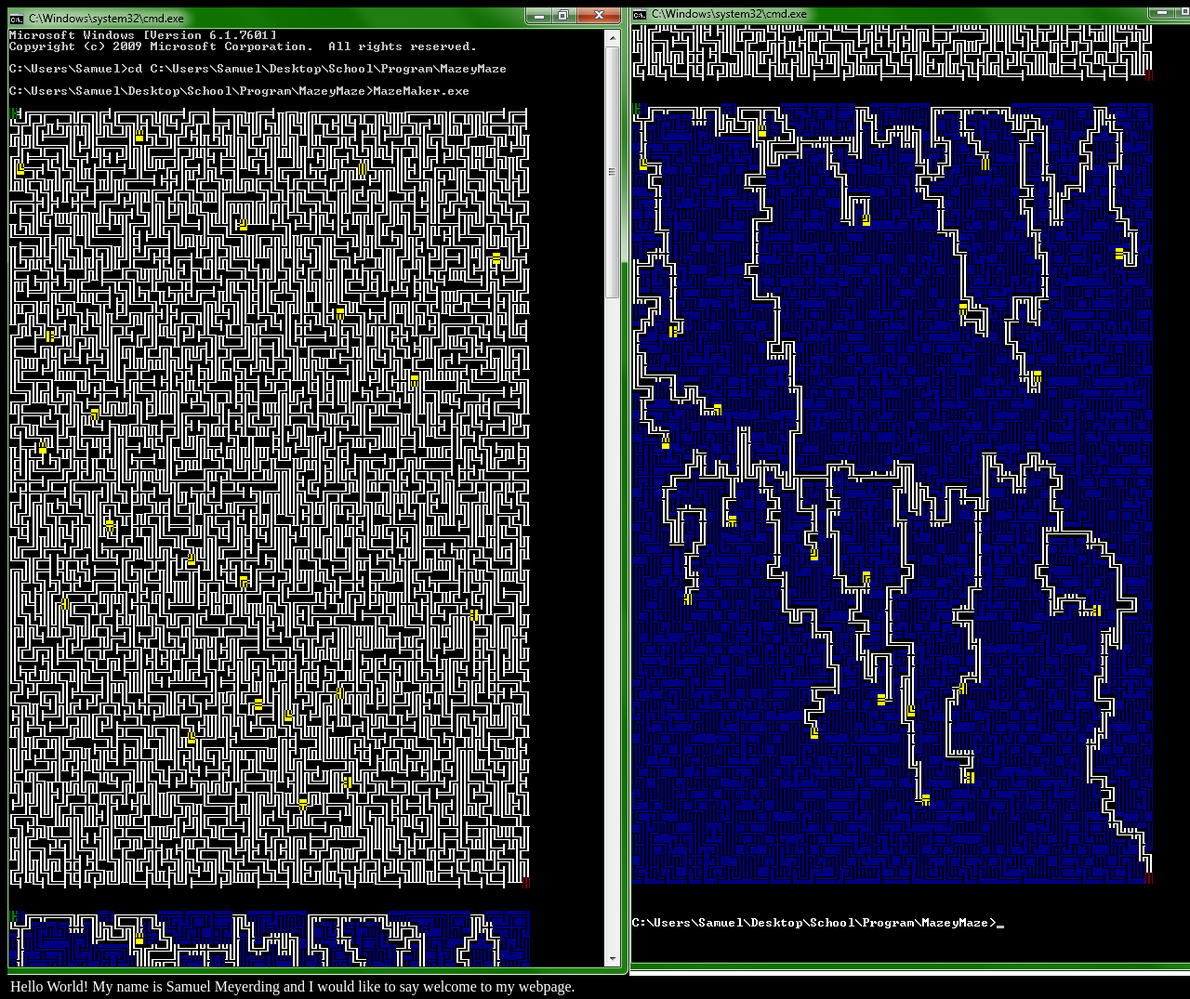
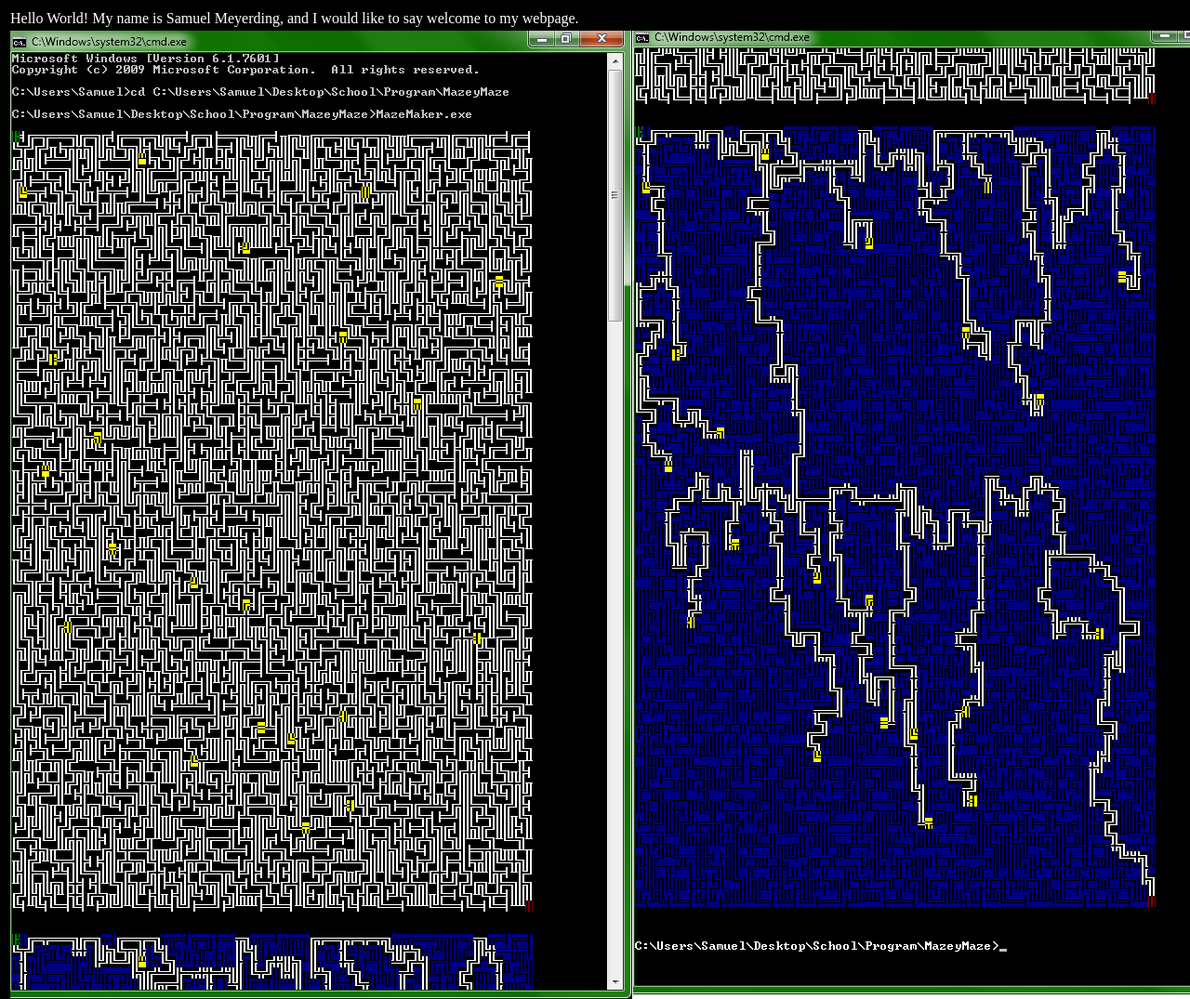
Before and after one commit to IcePlasma/iceplasma.github.io, a plain HTML site: page index.html in a window 1280 px wide. Shown: the top 1075 px of the page at 93% size. Drawn offline with Linux system fonts and the light colour scheme.

Commit message:
Update index.html

```diff
--- a/index.html
+++ b/index.html
@@ -5,10 +5,10 @@
   <body bgcolor = black text = white>
   <table style="width:100%">
   <tr>
-    <td>Hello World! My name is Samuel Meyerding and I would like to say welcome to my webpage.</td>
+    <td>Hello World! My name is Samuel Meyerding, and I would like to say welcome to my webpage.</td>
   </tr>
   <tr>
-    <img src = "Maze_Screen.png">
+    <td><img src = "Maze_Screen.png"></td>
   </tr>
 </table>
 
```
